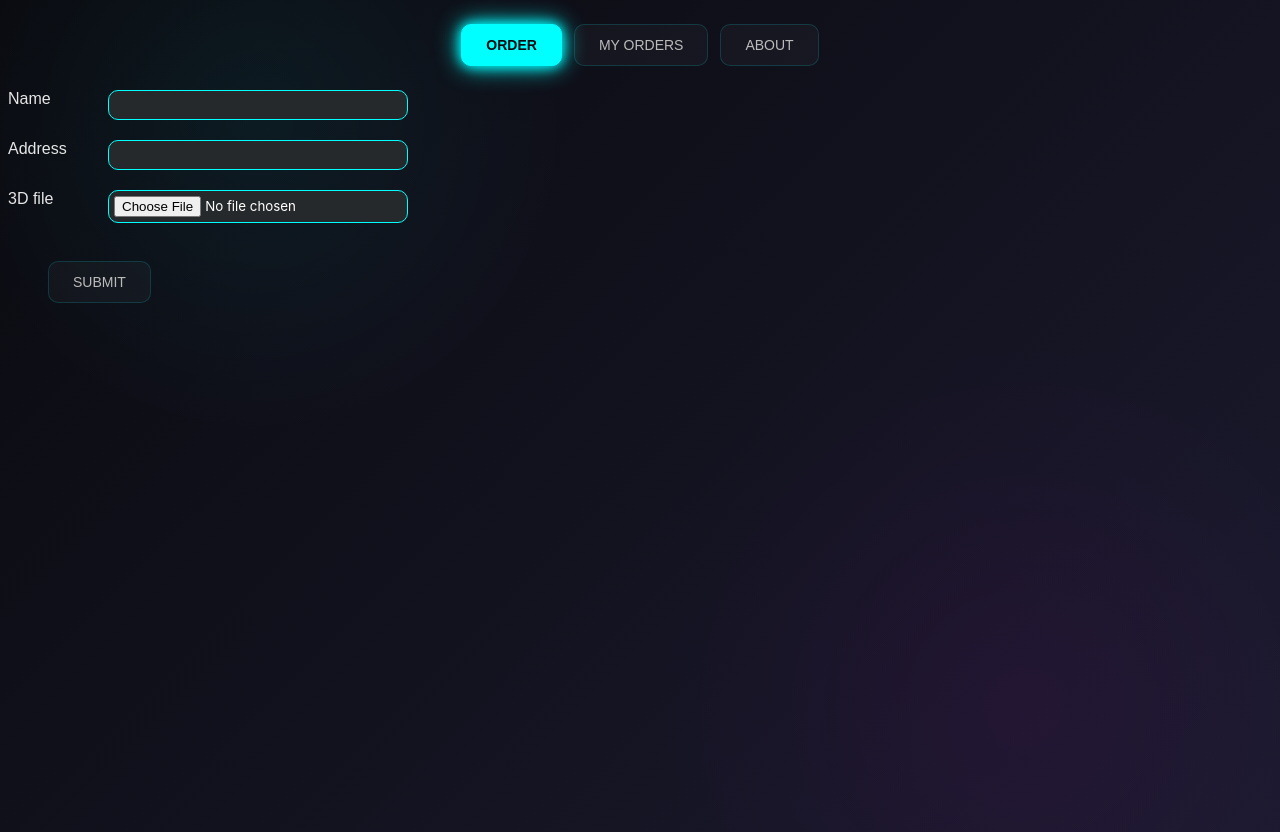
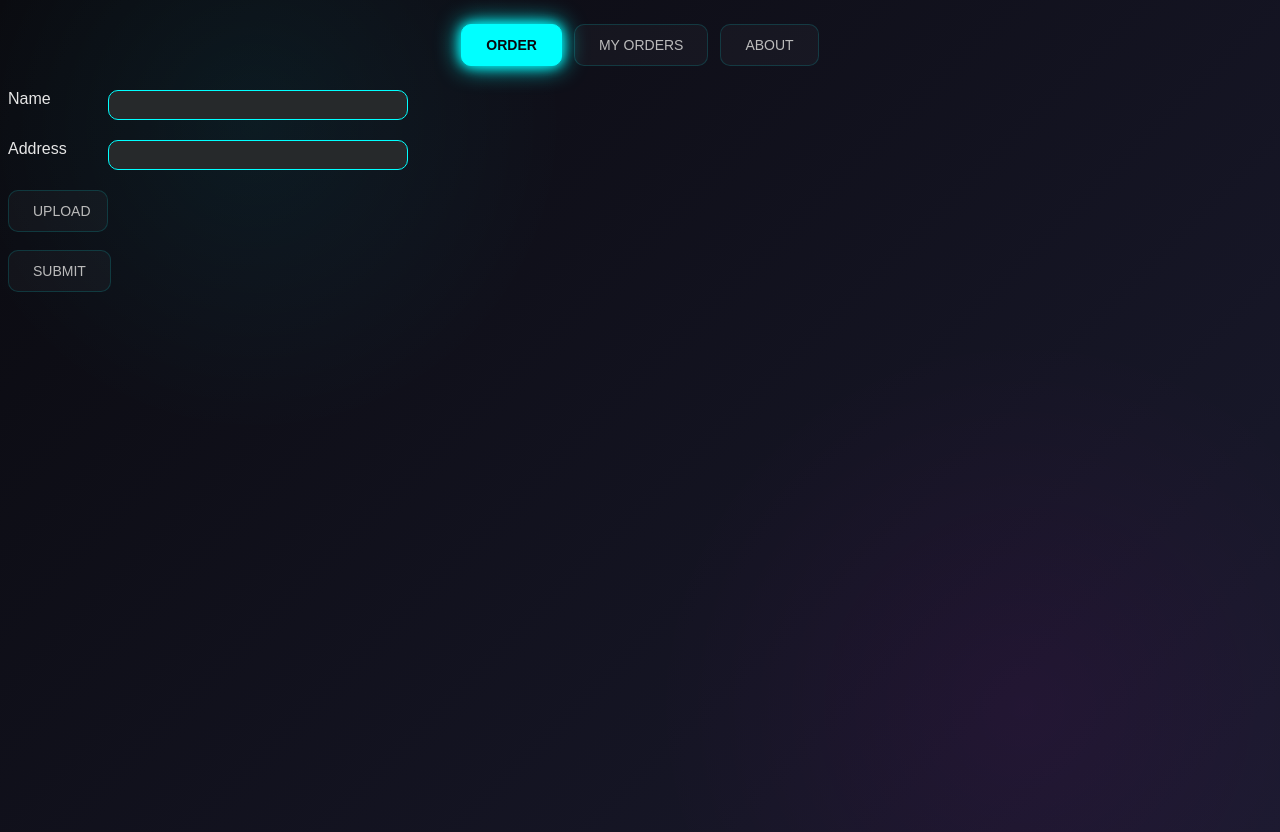
Before and after one commit to indian-coder-aarush/3D-Printing-Website, a React (Create React App) app in the folder frontend/: page / in a window 1280 px wide. Built offline with nearby package versions, Linux system fonts and the light colour scheme.

Commit message:
styled the upload button:

```diff
--- a/frontend/src/App.css
+++ b/frontend/src/App.css
@@ -93,3 +93,13 @@ body{
     grid-template-columns: 100px 300px;
     grid-template-rows: 50px 50px;
 }
+
+.custom-file-upload {
+    padding: 10px 20px;
+    background-color: #007bff;
+    color: white;
+    border-radius: 5px;
+    cursor: pointer;
+    font-family: sans-serif;
+    /* Add more styles as needed */
+}
--- a/frontend/src/Order.js
+++ b/frontend/src/Order.js
@@ -4,7 +4,6 @@ function Order(){
     const [formData, setFormData] = useState({
         Name: "",
         Address: "",
-        ThreeDFile: HTMLUnknownElement
     });
 
     function Button_on_click(){
@@ -23,26 +22,27 @@ function Order(){
     }
 
     let fields = [
-        {id:"Name",label:"Name",value:formData.Name ,type:'text'},
-        {id:"Address",label:"Address",value:formData.Address,type:'text'},
-        {id:"3D File",label:"3D file",value:formData.ThreeDFile,type:'file'}
+        {id:"Name",label:"Name",value:formData.Name ,type:'text',class:'input_field'},
+        {id:"Address",label:"Address",value:formData.Address,type:'text',class:'input_field'}
     ]
     return(
         <div className = "page">
-            <div className = "form-container">
-                {fields.map((field)=>
+            <div className="form-container">
+                {fields.map((field) =>
                     <React.Fragment key={field.id}>
-                        <label htmlFor = {field.id}>{field.label}</label>
-                        <input className = "input_field"
-                               id = {field.id}
+                        <label htmlFor={field.id}>{field.label}</label>
+                        <input className={field.class}
+                               id={field.id}
                                onChange={(event) => Handle_change(event, field.id)}
                                value={field.value}
-                               type = {field.type}/>
+                               type={field.type}/>
                     </React.Fragment>
                 )}
+                <label htmlFor="fileInput" className="tab_buttons">Upload</label>
+                <input type="file" id="fileInput" style={{display : "none"}}/>
             </div>
             <br/>
-            <button className = "tab_buttons_order" onClick = {Button_on_click} >Submit</button>
+            <button className="tab_buttons" onClick = {Button_on_click} >Submit</button>
         </div>
     );
 }
```
